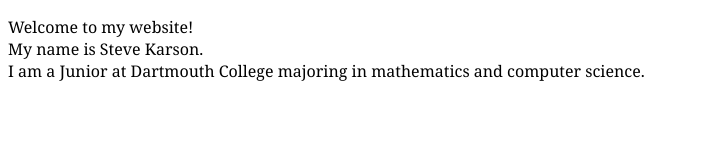
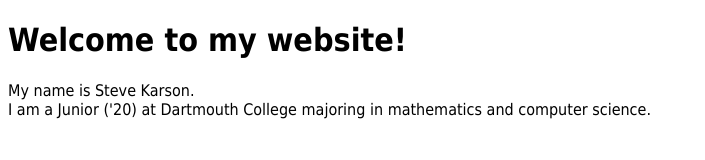
Before and after one commit to skarson8/stevenkarson.me, a plain HTML site: page index.html in a window 1280 px wide. Shown: the whole page, without its empty margins (0-705 px from the left). Drawn offline with Linux system fonts and the light colour scheme.

Commit message:
changed font

```diff
--- a/css/webstyle.css
+++ b/css/webstyle.css
@@ -1,3 +1,3 @@
 body {
-	font-family: "Georgia";
+	font-family: Tahoma, Geneva, sans-serif;
 }
--- a/index.html
+++ b/index.html
@@ -5,10 +5,12 @@
 		<link rel="stylesheet" type="text/css" href="css/webstyle.css">
     </head>
     <body>
+		<h1>
+		Welcome to my website!<br />
+		</h1>
     	<p>
-		Welcome to my website!<br />
         My name is Steve Karson.<br />
-		I am a Junior at Dartmouth College majoring in mathematics and computer science.<br />
+		I am a Junior ('20) at Dartmouth College majoring in mathematics and computer science.<br />
 		</p>
     </body>
 </html>
```
